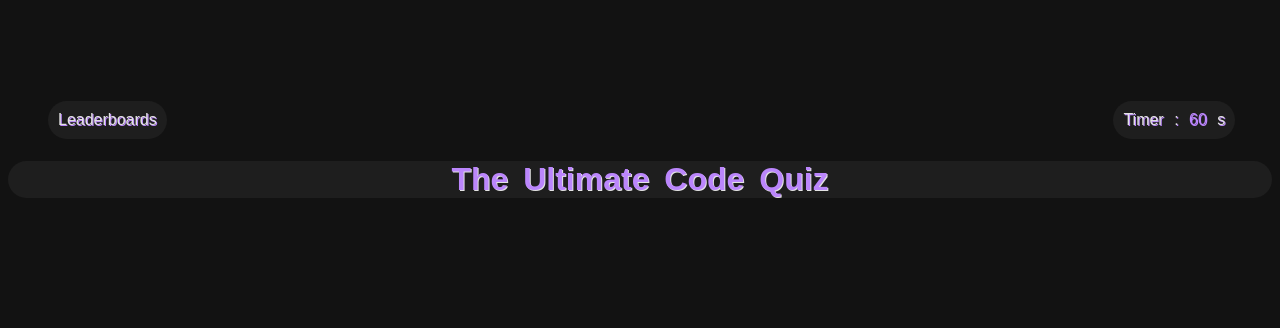
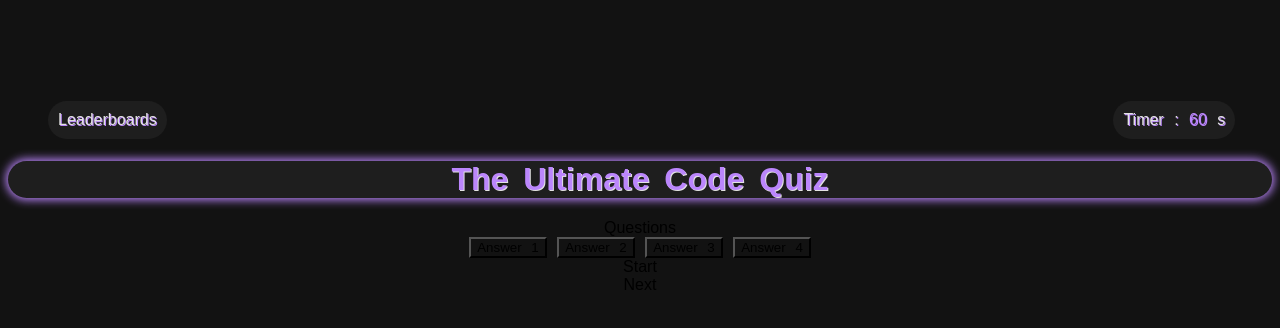
Before and after one commit to Wau00/Web-APIs-Code-Quiz-HW-04, a plain HTML site: page index.html in a window 1280 px wide. Drawn offline with Linux system fonts and the light colour scheme.

Commit message:
Add box container with buttons

```diff
--- a/Assets/style.css
+++ b/Assets/style.css
@@ -6,6 +6,7 @@
 }
 
 
+/* Header */
 
 header{
     margin-top: 8%;
@@ -44,4 +45,12 @@ h1{
     background-color: #1e1e1e;
     border-radius: 25px;
     border-color: #1e1e1e;
+    box-shadow: 0 0 10px 2px;
 }
+
+/* Box container */
+
+.boxCont{
+    text-align: center;
+
+}
--- a/index.html
+++ b/index.html
@@ -17,8 +17,19 @@
                 </ul>
             </nav>
         </header>
+        <h1> The Ultimate Code Quiz</h1>
         <main>
-        <h1> The Ultimate Code Quiz</h1>
+        <div class="boxCont">
+            <div class="questions-box"> Questions</div>
+            <div class="answers-box">
+                <button> Answer 1 </button>
+                <button> Answer 2 </button>
+                <button> Answer 3 </button>
+                <button> Answer 4 </button>
+             </div>
+             <div class="startBtn">Start</div>
+             <div class="nextBtn">Next</div>
+        </div>
         </main>
 
 
```
Also changed, not shown: 1 other file.
